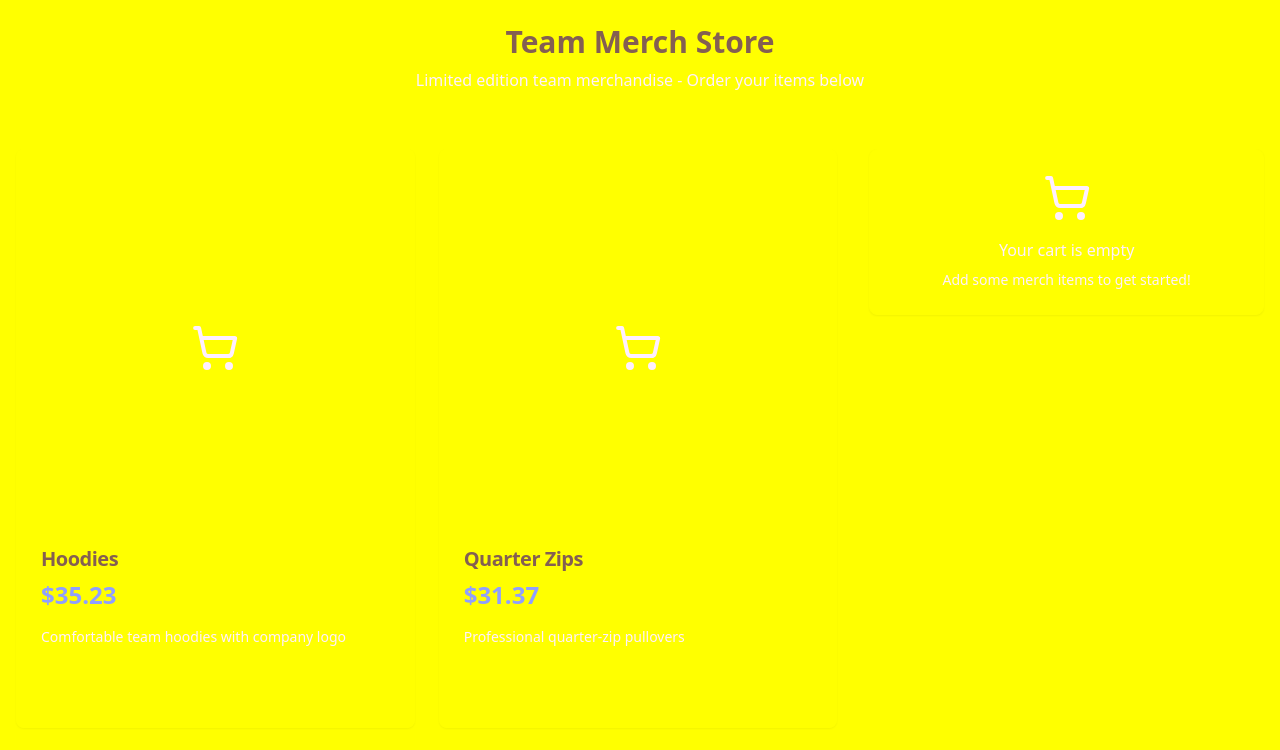
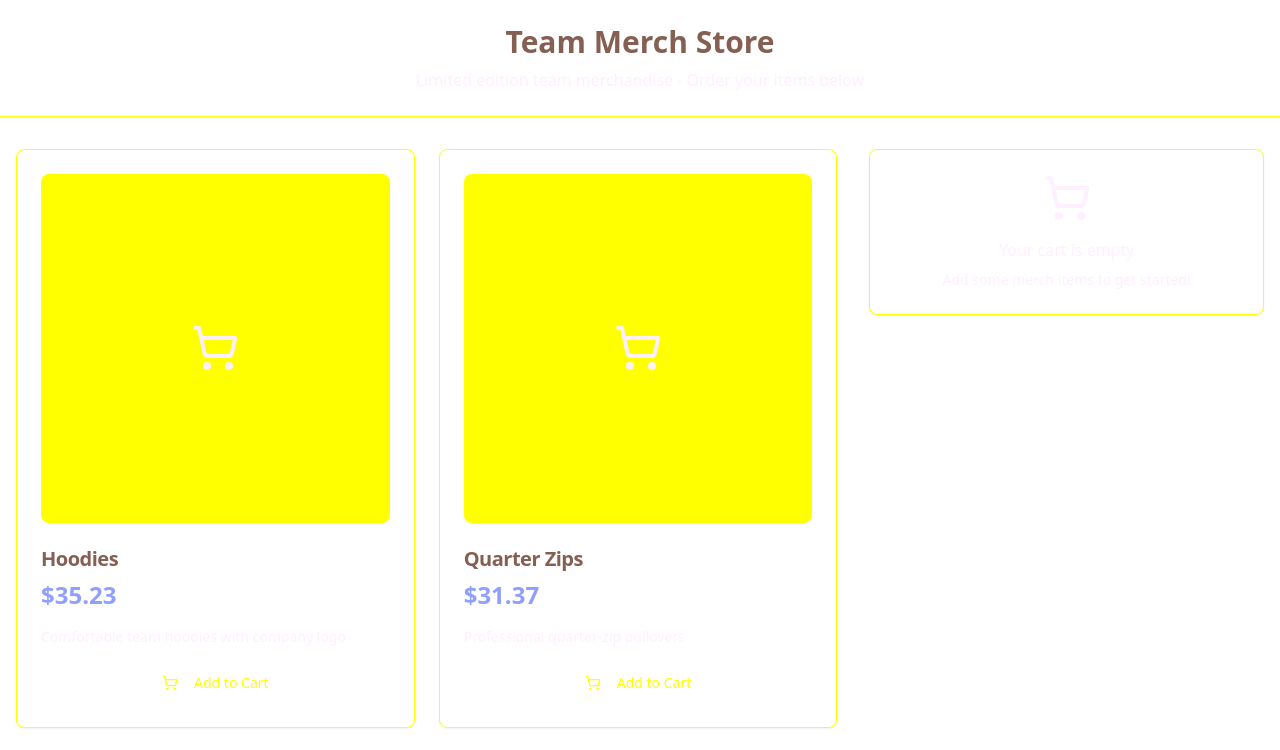
Before and after one commit to Meerav29/team-thread-shop, a React (Vite) app: page / in a window 1280 px wide. Shown: the top 750 px of the page. Built offline with nearby package versions, Linux system fonts and the light colour scheme.

Commit message:
Fix: Change background to white
Change the background color to white and use placeholder images.

```diff
--- a/src/index.css
+++ b/src/index.css
@@ -8,10 +8,10 @@ All colors MUST be HSL.
 
 @layer base {
   :root {
-    --background: 248 250 252;
+    --background: 0 0% 100%;
     --foreground: 15 23 42;
 
-    --card: 255 255 255;
+    --card: 0 0% 100%;
     --card-foreground: 15 23 42;
 
     --popover: 255 255 255;
```
